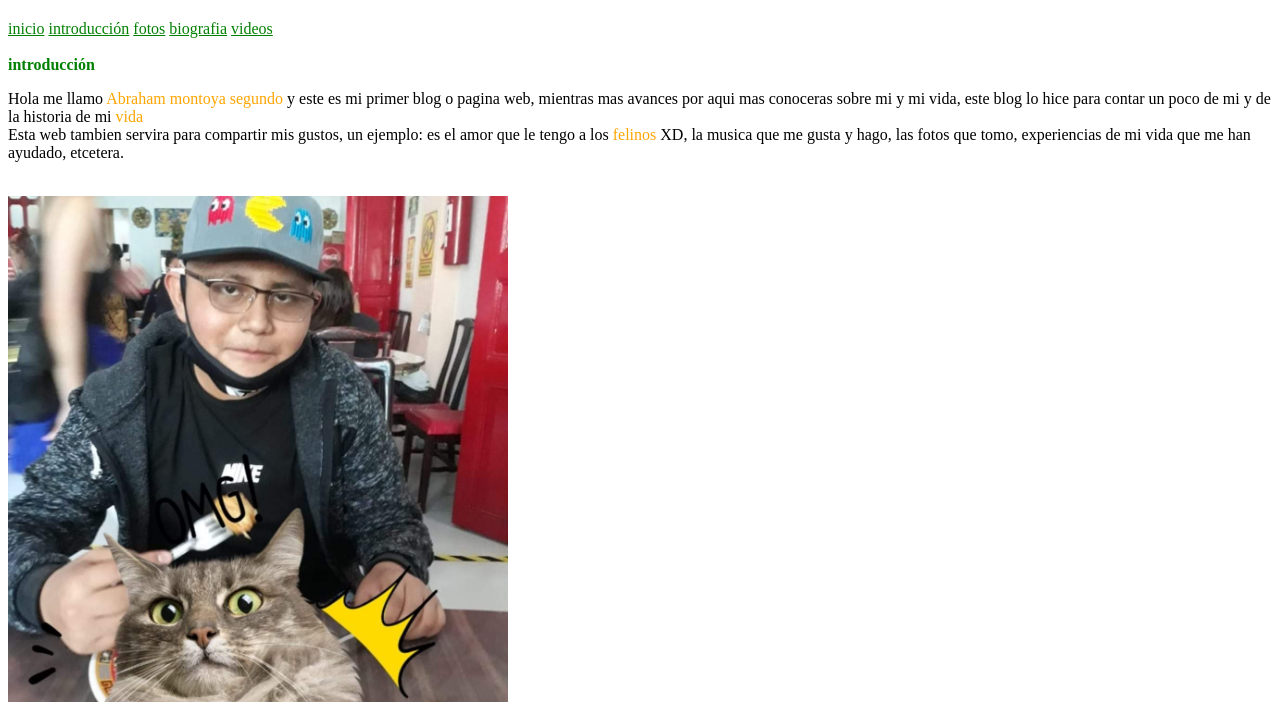
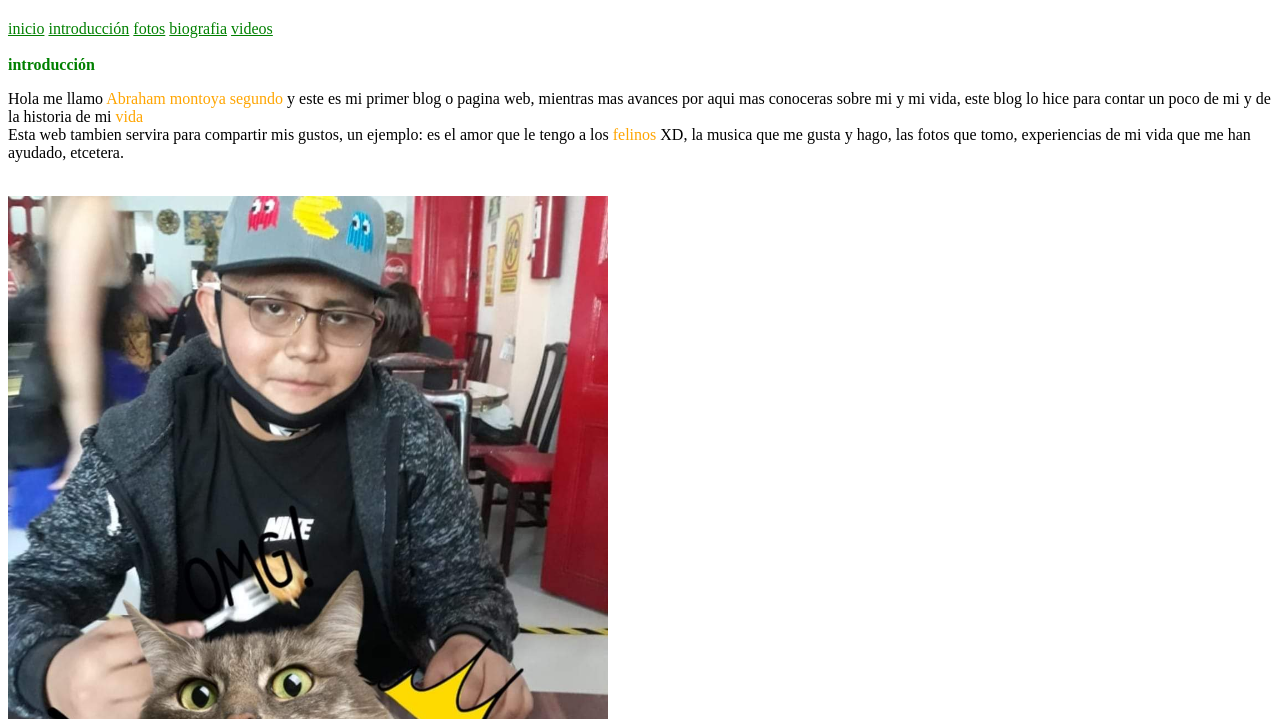
Before and after one commit to abrahamhappy05/abrahamhappy05.github.io, a plain HTML site: page index.html in a window 1280 px wide. Shown: the part 60-779 px from the top of the page. Drawn offline with Linux system fonts and the light colour scheme.

Commit message:
update estilo.css

```diff
--- a/estilo.css
+++ b/estilo.css
@@ -2,6 +2,6 @@
 a {color: green;}
 a:hover {color:orange;}
 .green {color:green;}
-.tfcomiendo {width:500px;}
+.tfcomiendo {width:600px;}
 .red {color:red;}
 .biografia span {color:orange;}
```
